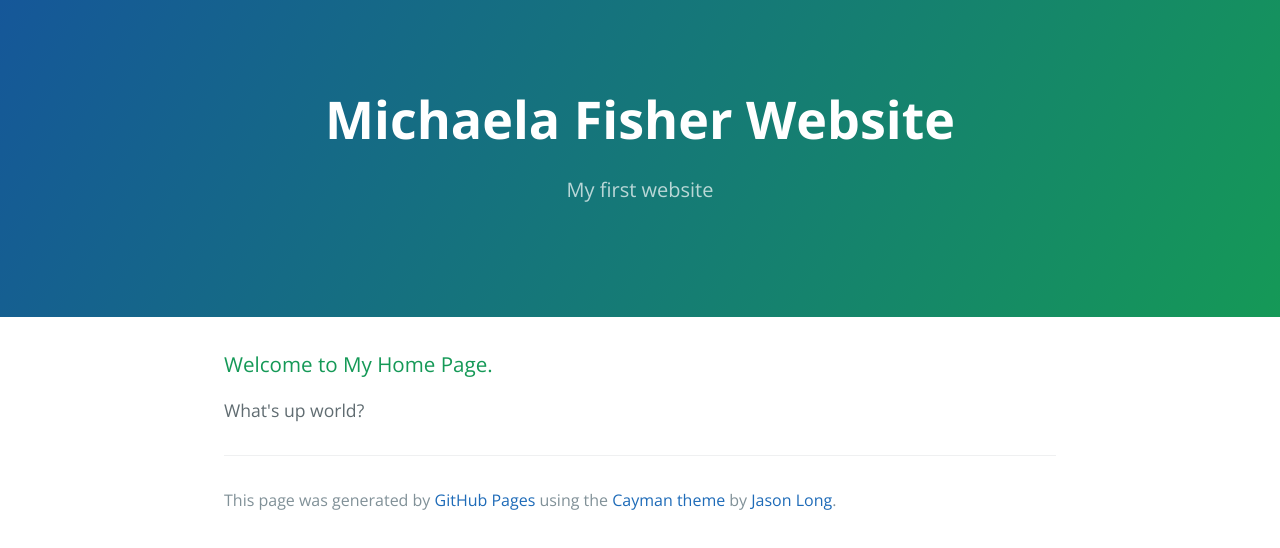
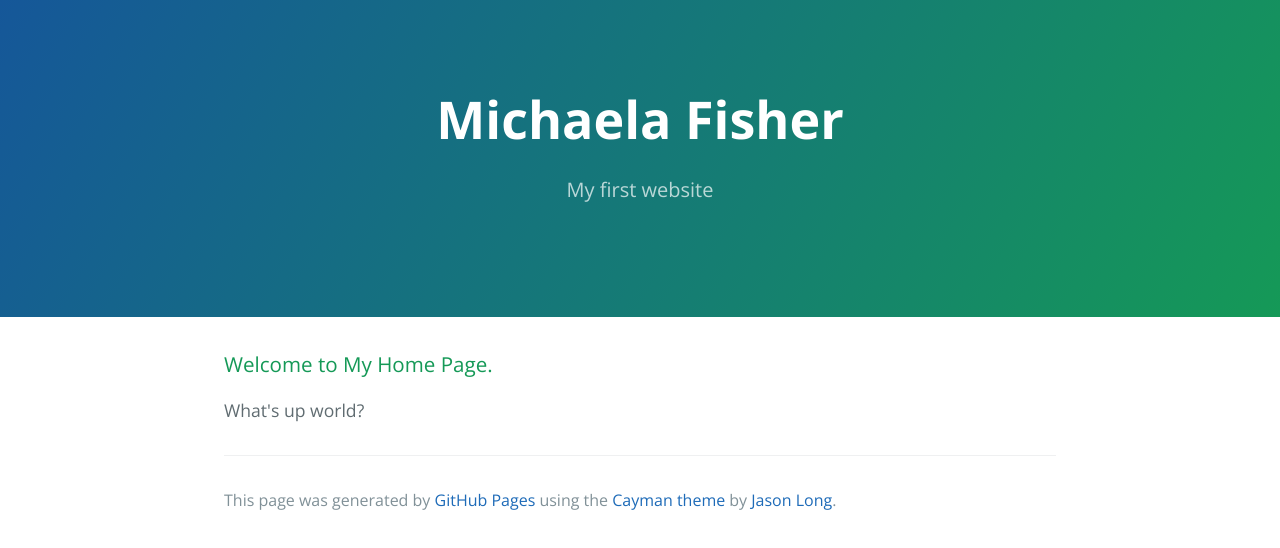
Before and after one commit to mlfisher/mlfisher.github.io, a plain HTML site: page index.html in a window 1280 px wide. Drawn offline with nearby package versions, Linux system fonts and the light colour scheme.

Commit message:
Update index.html

```diff
--- a/index.html
+++ b/index.html
@@ -11,7 +11,7 @@
   </head>
   <body>
     <section class="page-header">
-      <h1 class="project-name">Michaela Fisher Website</h1>
+      <h1 class="project-name">Michaela Fisher</h1>
       <h2 class="project-tagline">My first website</h2>
     </section>
 
```
